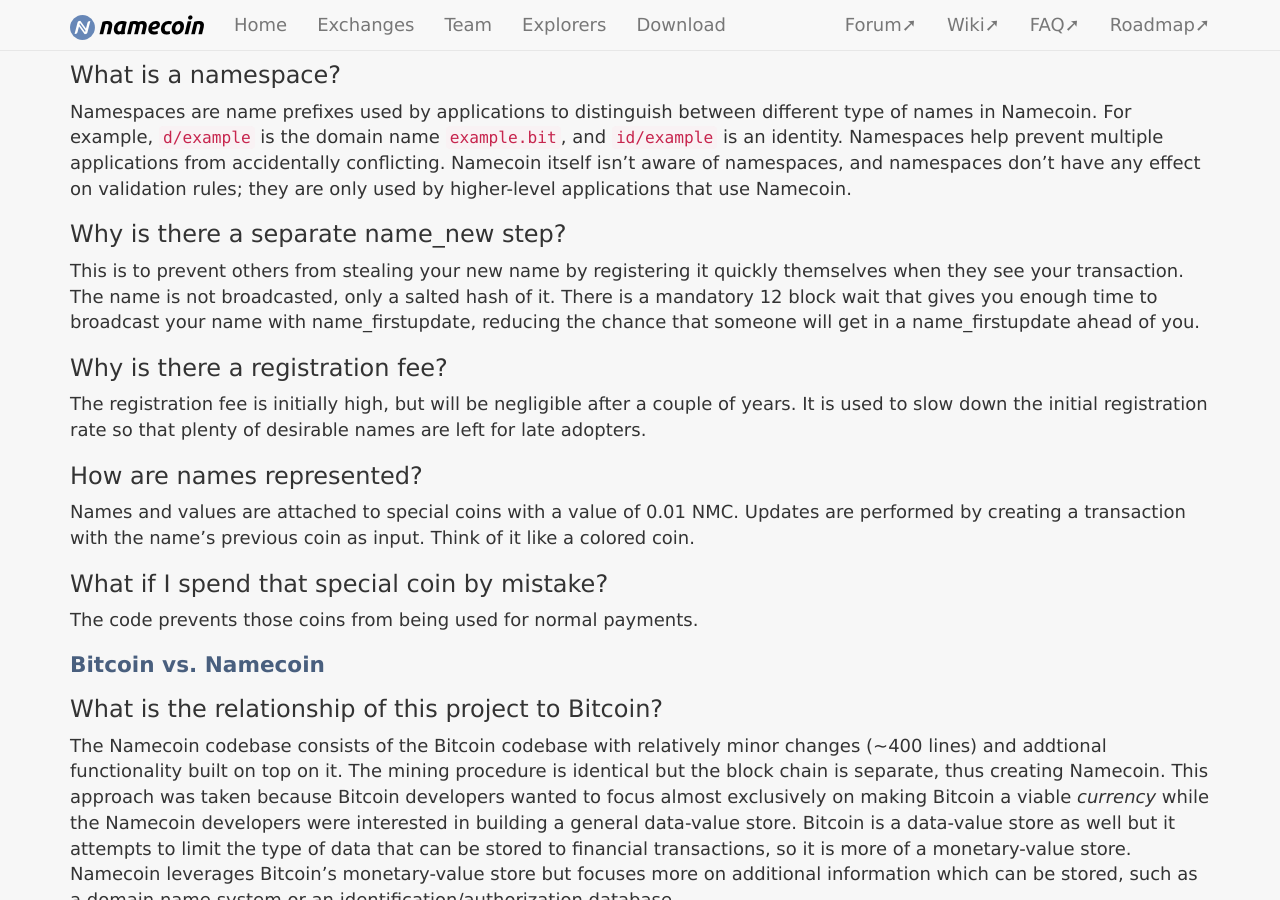
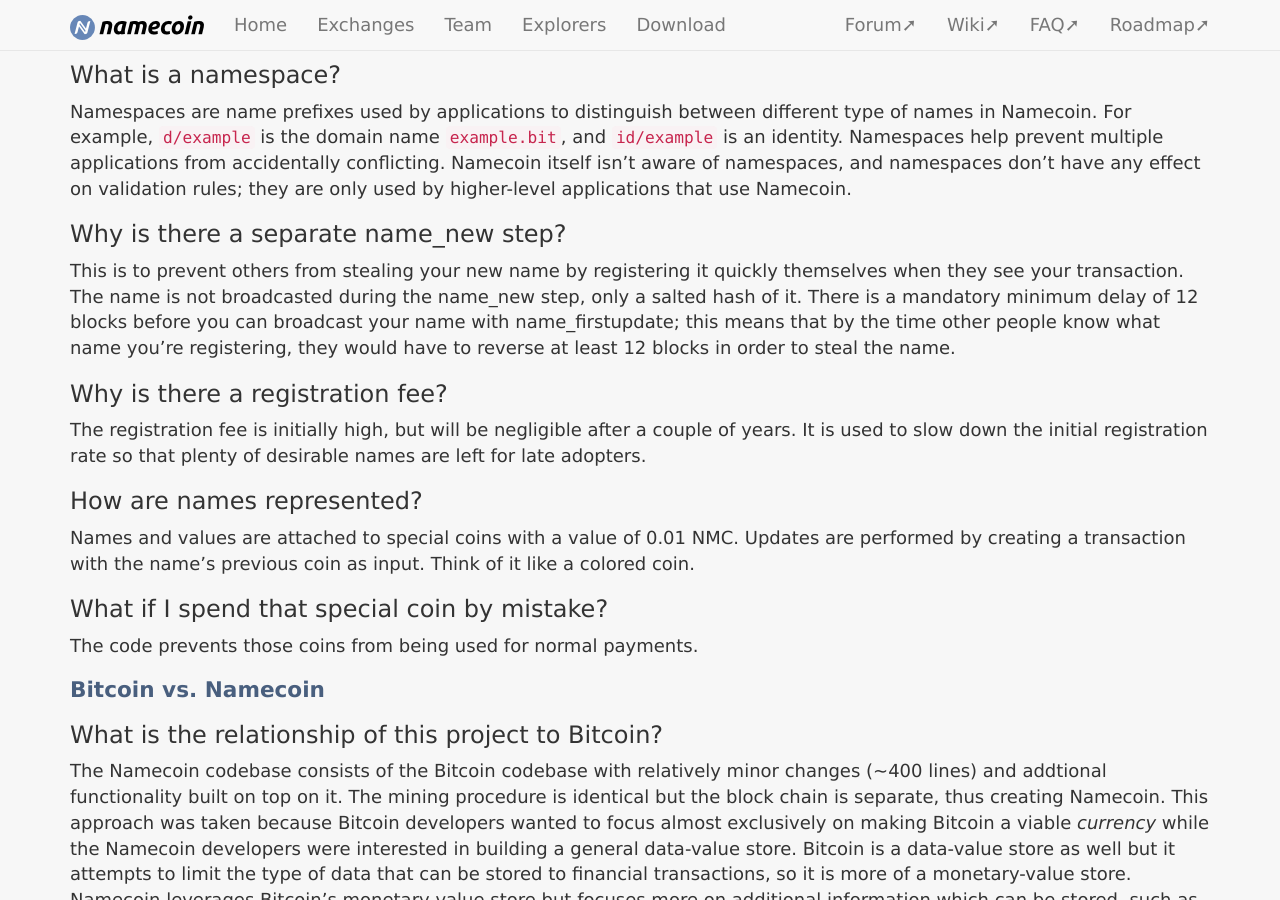
Before and after one commit to JeremyRand/namecoin.org, a Jekyll site: the page built from docs/faq/index.md, in a window 1280 px wide and 900 px high, scrolled down 2209 px. Built offline with Jekyll 4.4.1, drawn with Linux system fonts in a browser that asks for light colours.

Commit message:
FAQ: reword ""Why is there a separate name_new step?

```diff
--- a/docs/faq/index.md
+++ b/docs/faq/index.md
@@ -67,7 +67,7 @@ Namespaces are name prefixes used by applications to distinguish between differe
 
 ### Why is there a separate name_new step?
 
-This is to prevent others from stealing your new name by registering it quickly themselves when they see your transaction. The name is not broadcasted, only a salted hash of it. There is a mandatory 12 block wait that gives you enough time to broadcast your name with name_firstupdate, reducing the chance that someone will get in a name_firstupdate ahead of you.
+This is to prevent others from stealing your new name by registering it quickly themselves when they see your transaction. The name is not broadcasted during the name_new step, only a salted hash of it. There is a mandatory minimum delay of 12 blocks before you can broadcast your name with name_firstupdate; this means that by the time other people know what name you're registering, they would have to reverse at least 12 blocks in order to steal the name.
 
 ### Why is there a registration fee?
 
```
